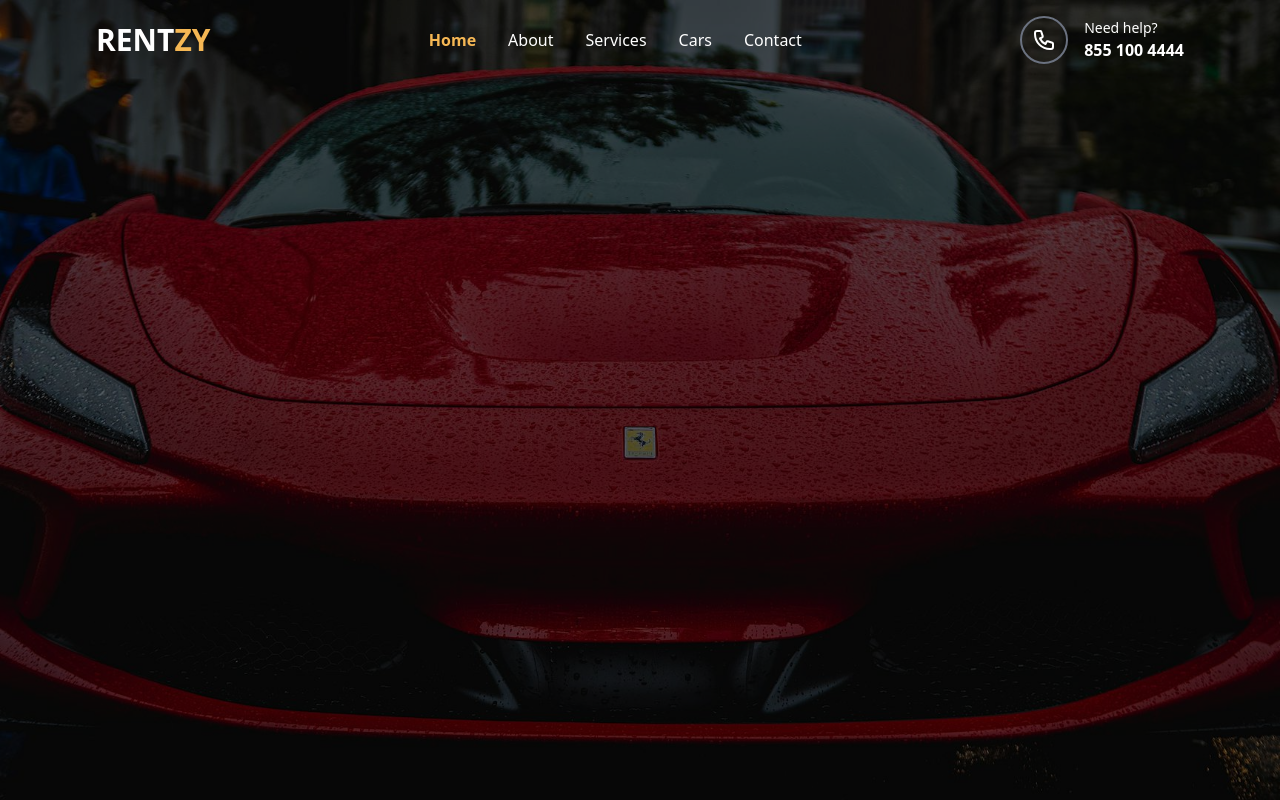
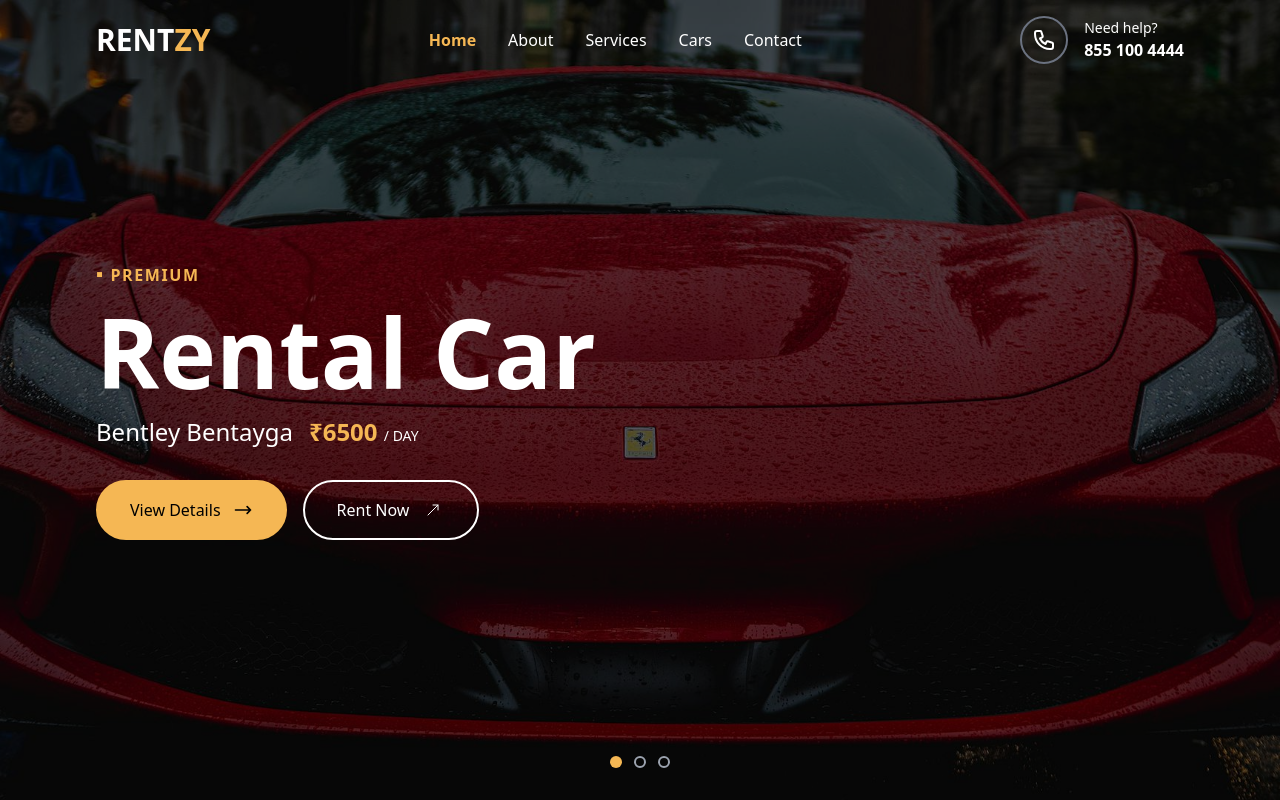
Before and after one commit to MrRam-X/Rentzy-Car-Rental-Client, a React (Vite) app: page / in a window 1280 px wide. Shown: the top 800 px of the page. Built offline with nearby package versions, Linux system fonts and the light colour scheme.

Commit message:
feat: add hero section and placeholder comments for home page ui

```diff
--- a/src/pages/Home/index.tsx
+++ b/src/pages/Home/index.tsx
@@ -1,14 +1,100 @@
 import React from "react";
 import heroSectionImage from "../../assets/images/HeroSection.jpg";
+import ContactForRenting from "../../components/common/ContactForRenting";
 
 const Home: React.FC = () => {
   return (
+    <main>
       <section
         className="relative h-screen w-full bg-cover bg-center flex items-center"
         style={{ backgroundImage: `url(${heroSectionImage})` }}
       >
         <div className="absolute inset-0 bg-black/60"></div>
+        <div className="relative container mx-auto px-4 sm:px-6 lg:px-8 text-white max-w-6xl">
+          <div className="max-w-2xl">
+            <p className="text-brand-gold font-semibold tracking-widest uppercase mb-4">
+              <span className="text-xl">▪</span> Premium
+            </p>
+            <h1 className="text-6xl md:text-8xl font-extrabold leading-tight mb-4">
+              Rental Car
+            </h1>
+            <div className="flex flex-col sm:flex-row sm:items-baseline sm:space-x-4 mb-8">
+              <p className="text-xl md:text-2xl font-medium">
+                Bentley Bentayga
+              </p>
+              <p className="text-xl md:text-2xl font-bold text-brand-gold">
+                ₹6500{" "}
+                <span className="text-sm font-normal text-white">/ DAY</span>
+              </p>
+            </div>
+
+            <div className="flex flex-wrap gap-4">
+              <a
+                href="#"
+                className="w-full sm:w-auto flex items-center justify-center gap-3 border-2 border-brand-gold bg-brand-gold text-black py-4 px-8 rounded-full hover:bg-white hover:text-black hover:border-white transition-all duration-300 ease-in-out hover:-translate-y-1"
+              >
+                <span>View Details</span>
+                <svg
+                  xmlns="http://www.w3.org/2000/svg"
+                  className="h-5 w-5"
+                  fill="none"
+                  viewBox="0 0 24 24"
+                  stroke="currentColor"
+                >
+                  <path
+                    stroke-linecap="round"
+                    stroke-linejoin="round"
+                    stroke-width="2"
+                    d="M17 8l4 4m0 0l-4 4m4-4H3"
+                  />
+                </svg>
+              </a>
+            <a
+              href="#"
+              className="w-full sm:w-auto flex items-center justify-center gap-3 border-2 border-white text-white py-4 px-8 rounded-full transition-all duration-300 ease-in-out hover:bg-brand-gold hover:text-black hover:border-brand-gold hover:-translate-y-1"
+            >
+              <span>Rent Now</span>
+              {/* Right Arrow SVG Icon */}
+              <svg
+                className="w-6 h-6"
+                xmlns="http://www.w3.org/2000/svg"
+                fill="none"
+                viewBox="0 0 24 24"
+                stroke="currentColor"
+                stroke-width="1"
+              >
+                <path
+                  stroke-linecap="round"
+                  stroke-linejoin="round"
+                  d="M7 17L17 7M17 12L17 7L12 7"
+                />
+              </svg>
+            </a>
+            </div>
+          </div>
+        </div>
+        {/* Slider Indicators */}
+        <div className="absolute bottom-8 left-1/2 -translate-x-1/2 z-10 flex space-x-3">
+          <button className="w-3 h-3 rounded-full bg-brand-gold"></button>
+          <button className="w-3 h-3 rounded-full border-2 border-gray-400 hover:bg-gray-400"></button>
+          <button className="w-3 h-3 rounded-full border-2 border-gray-400 hover:bg-gray-400"></button>
+        </div>
       </section>
+      {/* <!-- About Us Section --> */}
+
+      {/* <!-- SERVICES SECTION --> */}
+
+      {/* <!-- Rental Filter/Search Section --> */}
+
+      {/* <!-- LUXURY CAR FLEET SECTION --> */}
+
+      {/* RENTAL CAR TYPES CAROUSEL*/}
+
+      {/* CAR RENTAL PROCESS */}
+
+      {/* Contact For Renting */}
+      <ContactForRenting />
+    </main>
   );
 };
 
```
Lines whose indentation alone changed are shown as unchanged.
